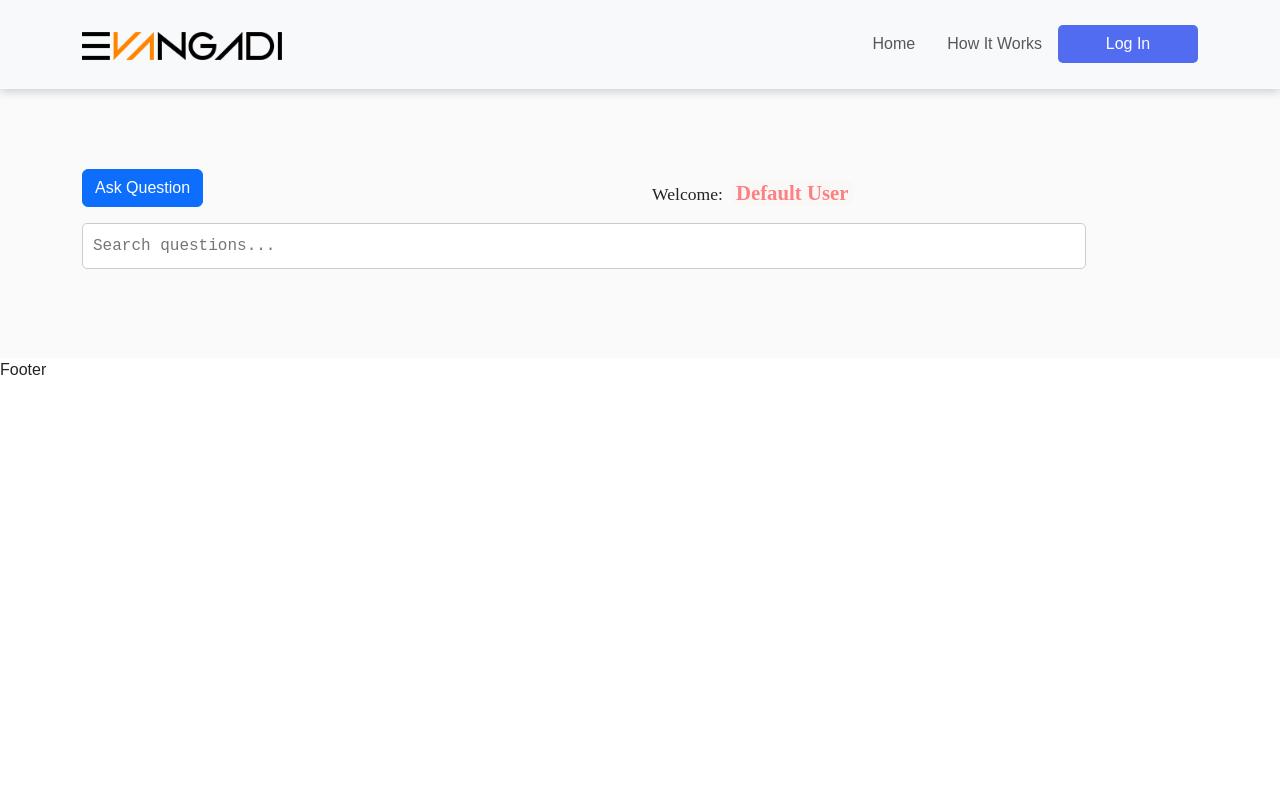
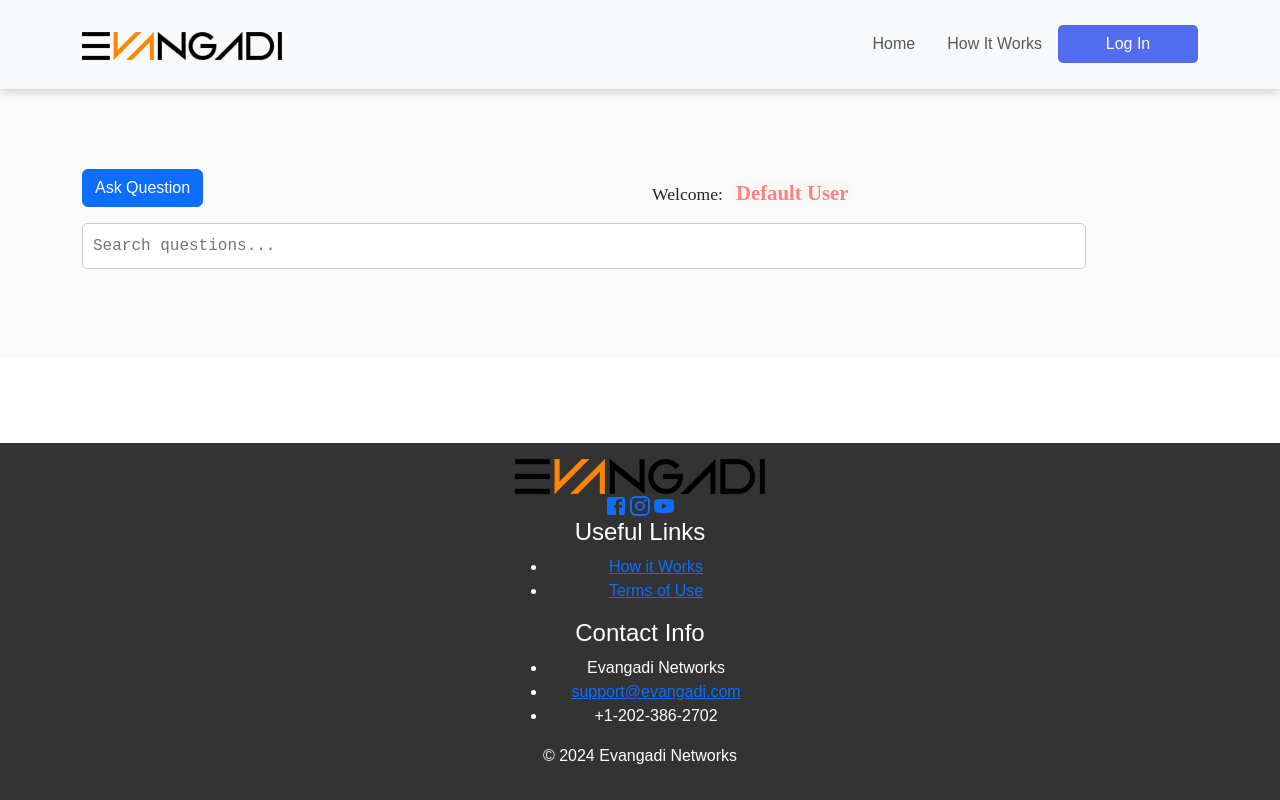
Before and after one commit to Alemisa61/forum-github, a React (Vite) app in the folder client/: page / in a window 1280 px wide. Built offline with nearby package versions, Linux system fonts and the light colour scheme.

Commit message:
Add footer js and css

```diff
--- a/client/src/components/Footer/Footer.jsx
+++ b/client/src/components/Footer/Footer.jsx
@@ -1,10 +1,67 @@
-import React from 'react'
-import styles from './footer.module.css'
+import React from "react";
+import evangadiLogo from "../../assets/evangadi-logo-5fea54cc.png";
+import classes from "./footer.module.css";
+import FacebookIcon from "@mui/icons-material/Facebook";
+import InstagramIcon from "@mui/icons-material/Instagram";
+import YouTubeIcon from "@mui/icons-material/YouTube";
 
-const Footer = () => {
-  return (
-    <div>Footer</div>
-  )
-}
+const Footer = () => (
+  <footer>
+    <div className="class.footer-content">
+      <div className="class.footer-logo-container">
+        <img
+          src={evangadiLogo}
+          alt="Evangadi Networks Logo"
+          className="class.footer-logo"
+        />
+        <div className="class.social-media-container">
+          <a
+            href="https://www.facebook.com/evangadi"
+            target="_blank"
+            rel="noopener noreferrer"
+          >
+            <FacebookIcon className="class.social-media-icon" />
+          </a>
+          <a
+            href="https://www.instagram.com/evangadi"
+            target="_blank"
+            rel="noopener noreferrer"
+          >
+            <InstagramIcon className="class.social-media-icon" />
+          </a>
+          <a
+            href="https://www.youtube.com/evangadi"
+            target="_blank"
+            rel="noopener noreferrer"
+          >
+            <YouTubeIcon className="class.social-media-icon" />
+          </a>
+        </div>
+      </div>
+      <div className="class.footer-column">
+        <h4>Useful Links</h4>
+        <ul>
+          <li>
+            <a href="#how-it-works">How it Works</a>
+          </li>
+          <li>
+            <a href="#terms-of-use">Terms of Use</a>
+          </li>
+        </ul>
+      </div>
+      <div className="class.footer-column">
+        <h4>Contact Info</h4>
+        <ul>
+          <li>Evangadi Networks</li>
+          <li>
+            <a href="mailto:support@evangadi.com">support@evangadi.com</a>
+          </li>
+          <li>+1-202-386-2702</li>
+        </ul>
+      </div>
+    </div>
+    <p>&copy; 2024 Evangadi Networks</p>
+  </footer>
+);
 
-export default Footer
+export default Footer;
--- a/client/src/components/Footer/footer.module.css
+++ b/client/src/components/Footer/footer.module.css
@@ -0,0 +1,131 @@
+/* General reset and box-sizing */
+*,
+*::before,
+*::after {
+  box-sizing: border-box;
+  margin: 0;
+  padding: 0;
+}
+
+body, html {
+  height: 100%;
+  margin: 0;
+  padding: 0;
+  display: flex;
+  flex-direction: column;
+}
+
+/* Ensure the root element and main container take up full height */
+#root {
+  display: flex;
+  flex-direction: column;
+  min-height: 100vh;
+}
+
+
+/* Main content should expand to take up available space */
+main {
+  flex: 1;
+  background-color: white; /* White background for the main content */
+}
+
+/* Footer styles */
+footer {
+  background-color: #333;
+  color: white;
+  text-align: center;
+  padding: 1rem;
+  width: 100%;
+  position: fixed;
+  bottom: 0;
+  display: flex;
+  flex-direction: column;
+  align-items: center;
+}
+
+.footer-content {
+  width: 100%;
+  display: flex;
+  justify-content: space-between;
+  align-items: flex-start;
+}
+
+.footer-logo-container {
+  display: flex;
+  flex-direction: column;
+  align-items: flex-start;
+}
+
+.footer-logo {
+  height: 30px; /* Adjust the height as needed */
+  margin-bottom: 0.5rem;
+  margin-left: 7rem;
+}
+
+.social-media-container {
+  display: flex;
+  gap: 0.5rem;
+  margin-top: 1rem; /* Add margin to create space between the logo and social icons */
+  margin-left: 10rem;
+}
+
+.social-media-icon {
+  color: white;
+  font-size: 30px; /* Adjust the size as needed */
+}
+
+.footer-columns {
+  display: flex;
+  justify-content: space-between;
+  flex: 1;
+}
+
+.footer-column {
+  flex: 1;
+  padding: 0 12rem;
+  text-align: left; /* Align text to the left */
+}
+
+.footer-column h4 {
+  margin-bottom: 0.5rem;
+}
+
+.footer-column ul {
+  list-style: none;
+  padding: 0;
+}
+
+.footer-column ul li {
+  margin-bottom: 0.5rem;
+}
+
+.footer-column ul li a {
+  color: white;
+  text-decoration: none;
+}
+
+.footer-column ul li a:hover {
+  text-decoration: underline;
+}
+
+/* Responsive styles */
+@media (max-width: 768px) {
+  .footer-content {
+    flex-direction: column;
+    align-items: center;
+  }
+
+  .footer-columns {
+    flex-direction: column;
+    align-items: center;
+  }
+
+  .footer-column {
+    padding: 1rem 0;
+    text-align: center;
+  }
+
+  .social-media-container {
+    justify-content: center;
+  }
+}
```
Also changed, not shown: 1 other file (tests, documents, lock files or other folders).
